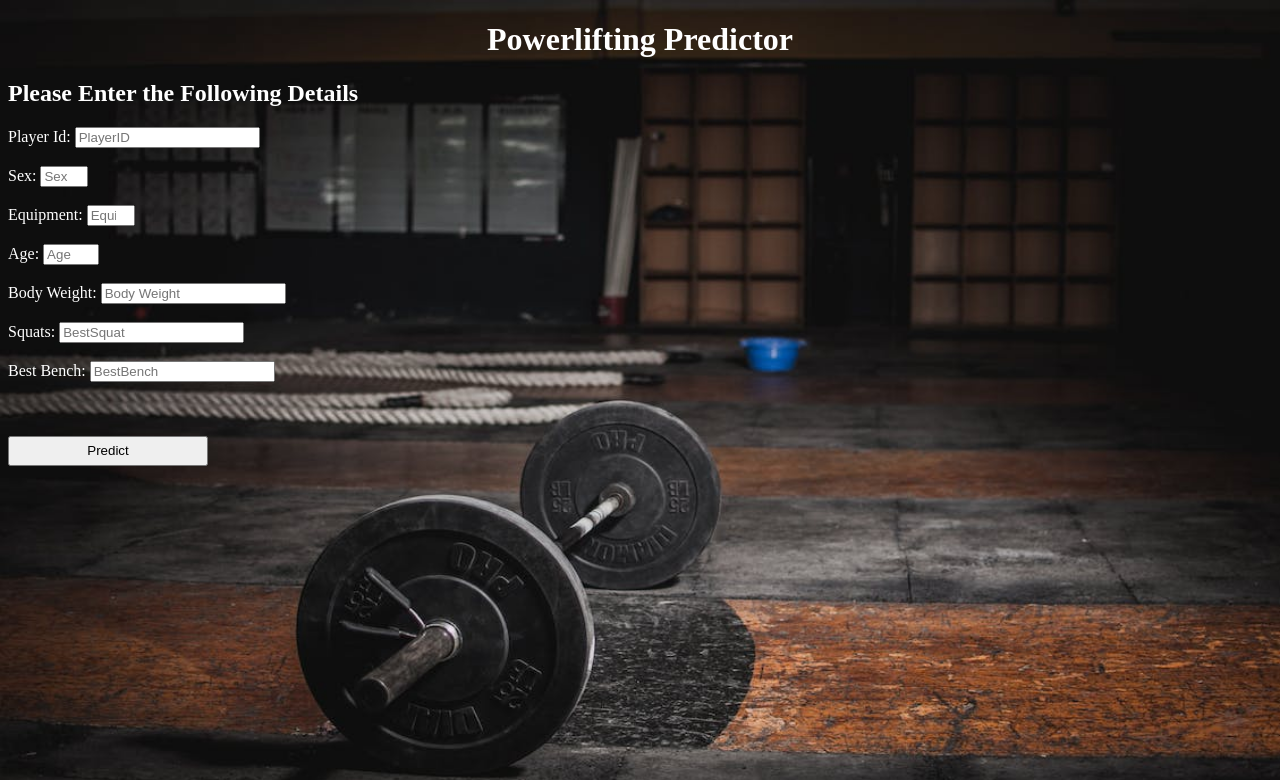
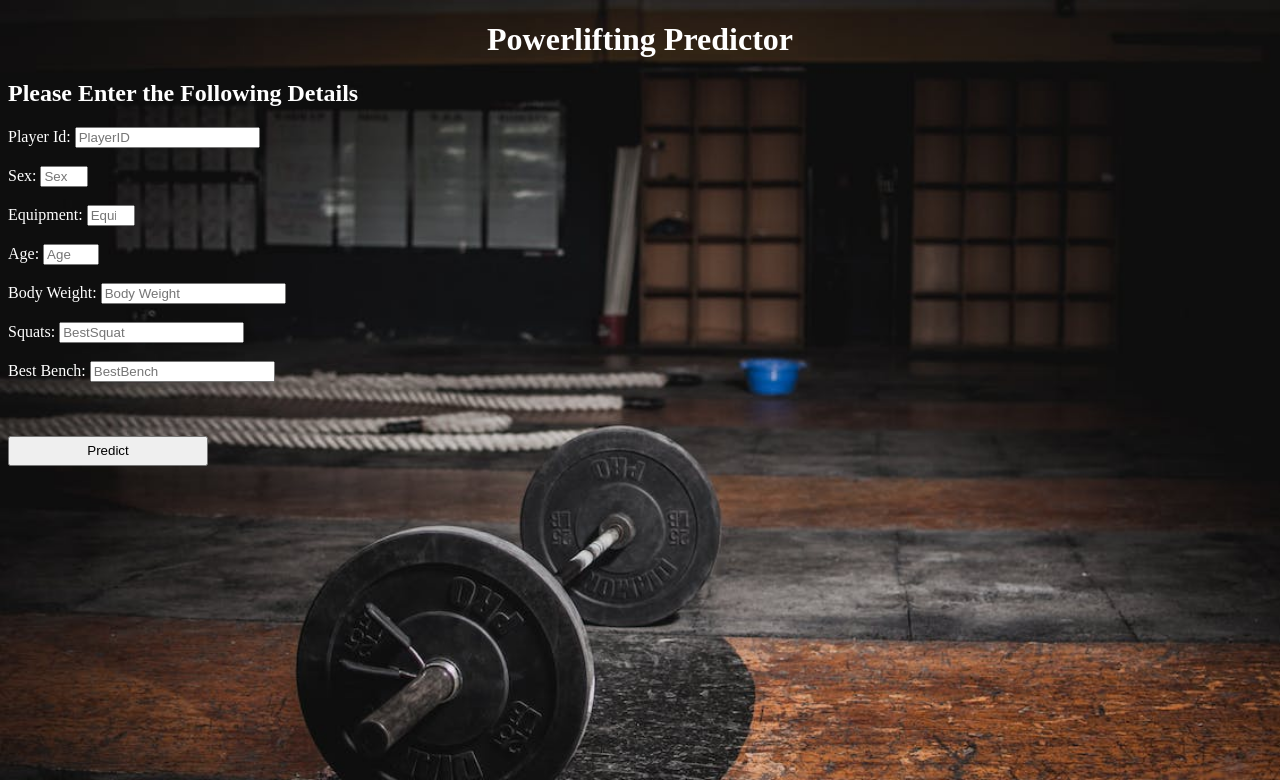
Before and after one commit to smartinternz02/SI-GuidedProject-603215-1697565746, a Flask app: template Model/Templates/index.html in a window 1280 px wide. Shown: the top 780 px of the page. Run offline with Flask 3, Linux system fonts and the light colour scheme; the template is opened without the code that fills it, so the values that code supplies are empty; parts of the project's set-up code (start-up, migrations or seed data) failed here and were passed over.

Commit message:
Fixed the app.py file (background now visible)

```diff
--- a/Model/Templates/index.html
+++ b/Model/Templates/index.html
@@ -7,10 +7,10 @@
 
     <style>
         body{
-            background-image: url(photo.jpeg);
+            background-image: url("{{ url_for('static', filename='photo.jpeg') }}");
             background-repeat: no-repeat;
             background-attachment: fixed;
-            background-size: 100% 100%;
+            background-size: cover;
         }
     </style>
 
--- a/Model/app.py
+++ b/Model/app.py
@@ -9,19 +9,19 @@ app = Flask(__name__)
 model = pickle.load(open(r'xg.model.pkl', 'rb'))
 @app.route('/')
 def home():
-    return render_template('templates\index.html') #rendering the home page?
+    return render_template('index.html') #rendering the home page?
 
 @app.route('/predict',methods=["POST","GET"]) # route to show the predictions in a web UI
 def predict():
     # reading the inputs given by the user
     input_feature=[float(x) for x in request.form.values()]
     features_values=[np.array(input_feature)]
-    names = [['playerID','Sex','Equipment','Age','BodyweightKg','BestSquatKg', 'BestBenchKg']]
-    data = pd.DataFrame(features_values, column=names)
+    names = [['playerId','Sex','Equipment','Age','BodyweightKg','BestSquatKg', 'BestBenchKg']]
+    data = pd.DataFrame(features_values, columns=names)
     prediction = model.predict(data)
     print(prediction)
     text = "Estimated Deadlift for the builder is: "
-    return render_template("predict.html", prediction_text = text + str(prediction))
+    return render_template("index.html", prediction_text = text + str(prediction))
 
 if __name__ == '__main__':
     app.run(debug=True)
```
Also changed, not shown: Model/static/photo.jpeg (added), 1 other file.
